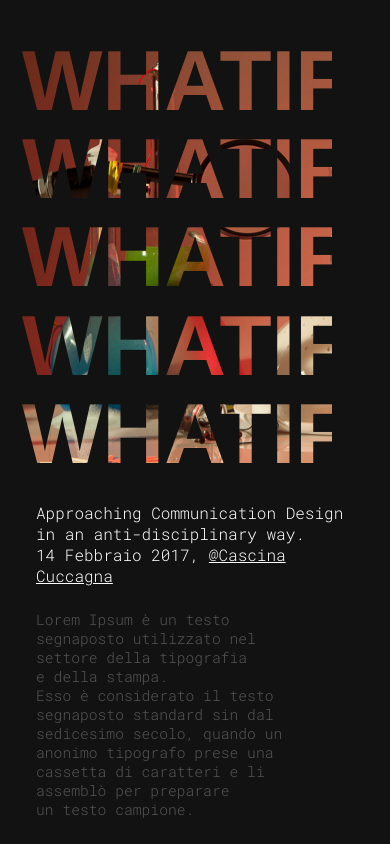
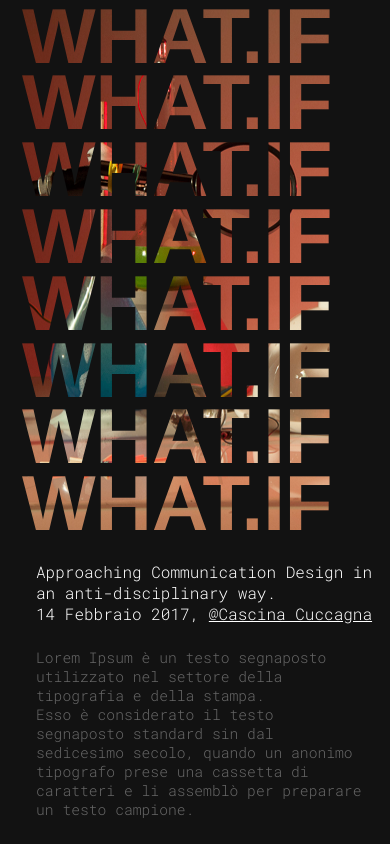
Before and after one commit to whatif2017/website, a plain HTML site: page index.html in a window 390 px wide. Drawn offline with Linux system fonts and the light colour scheme.

Commit message:
Responsive layout migliorato

```diff
--- a/index.html
+++ b/index.html
@@ -13,12 +13,16 @@
         <link rel="stylesheet" type="text/css" href="style.css">
 
         <div class="header">
-            <h1 class="foto-clip">WhatIf</h1>
-            <h1 class="foto-clip">WhatIf</h1>
-            <h1 class="foto-clip">WhatIf</h1>
-            <h1 class="foto-clip">WhatIf</h1>
+            <h1 class="foto-clip">What.If</h1>
+            <h1 class="foto-clip">What.If</h1>
+            <h1 class="foto-clip">What.If</h1>
+            <h1 class="foto-clip">What.If</h1>
+            <h1 class="foto-clip">What.If</h1>
+            <h1 class="foto-clip">What.If</h1>
+            <h1 class="foto-clip">What.If</h1>
+            <h1 class="foto-clip">What.If</h1>
             <h1 class="foto-clip"
-                style="margin-bottom: 24px;">WhatIf</h1>
+                style="margin-bottom: 24px;">What.If</h1>
             <h2>Approaching Communication&nbsp;Design
                 in an anti-disciplinary way.</h2>
             <h3>14 Febbraio 2017, <a href="https://goo.gl/maps/GU9qFetMYWu" target="_blank">@Cascina Cuccagna</a></h3>
--- a/style.css
+++ b/style.css
@@ -2,19 +2,19 @@
     --sfondo: #121212;
     --heading: #FFF;
     --enfasi1: #00d7b6;
-    --enfasi2: #d70066;
-    --testo: #555;
+    --testo: #666;
+    --selezione: #AAA;
     --leftmargin: 24px;
 }
 
 ::selection {
     color: #FFFFFF;
-    background-color: var(--enfasi1);
+    background-color: var(--selezione);
 }
 
 ::-moz-selection {
     color: #FFFFFF;
-    background-color: var(--enfasi1);
+    background-color: var(--selezione);
 }
 
 body {
@@ -33,7 +33,7 @@ body {
 
 .foto-clip{
     /*
-  Ensure background is added first
+    Assicurarsi che lo sfondo sia stato aggiunto
     */
     background-image: url(src/bg1.JPG);
 
@@ -52,7 +52,7 @@ h1 {
     color: var(--heading);
     background-color: var(--enfasi1);
     text-transform: uppercase;
-    line-height: 0.6;
+    line-height: 0.7;
 }
 
 h2 {
@@ -97,14 +97,14 @@ a {
 
     .header {
         position: absolute;
-        margin: 0px;
+        margin: 0 0 0 0;
         left: 12px;
-        width: 320px;
+        width: 90%;
     }
 
     h1 {
-        font-size: 64pt;
-        line-height: 0.8;
+        font-size: 20vw;
+        line-height: 12vw;
     }
 
     h2 {
@@ -116,7 +116,8 @@ a {
     }
 
     .testo-intro {
-        width: 280px;
+        width: 95%;
+        max-width: 350px;
     }
 
 }
```
Lines whose indentation alone changed are shown as unchanged.
